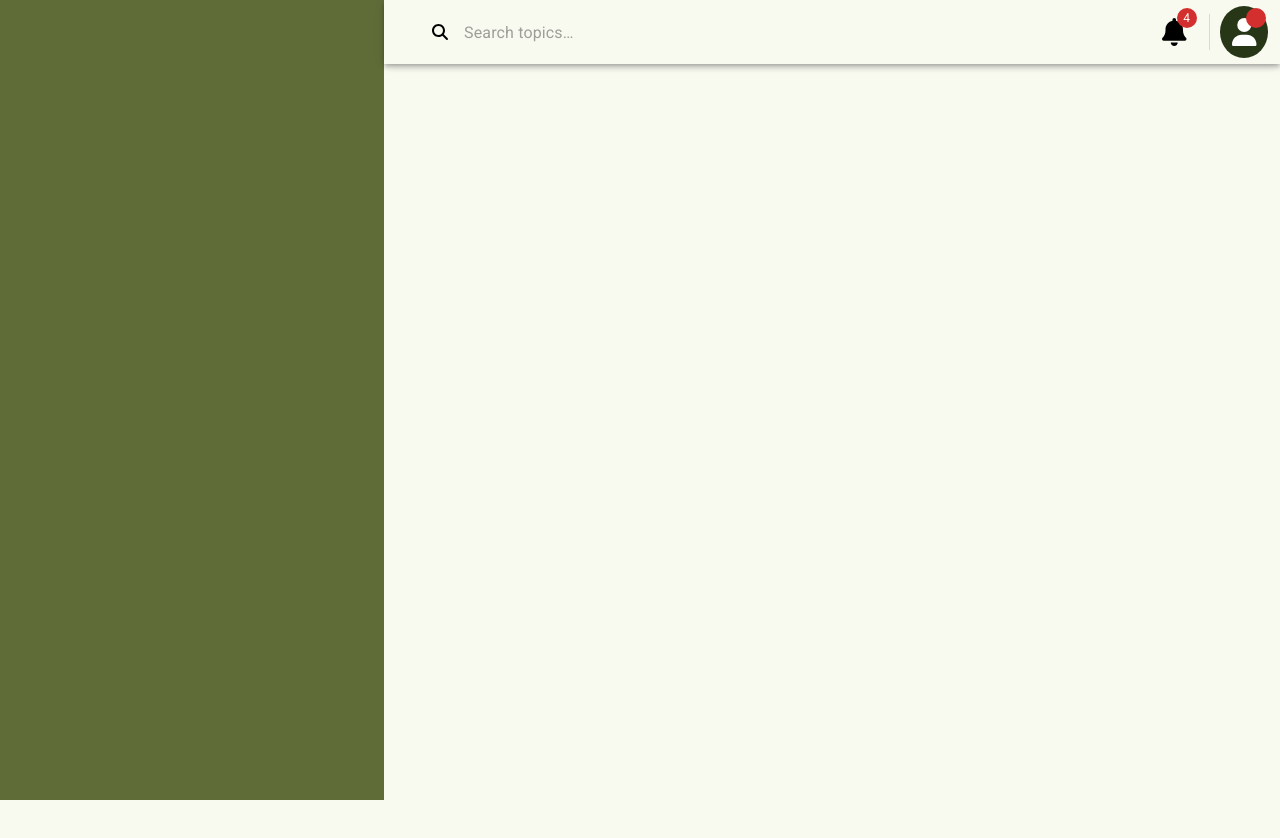
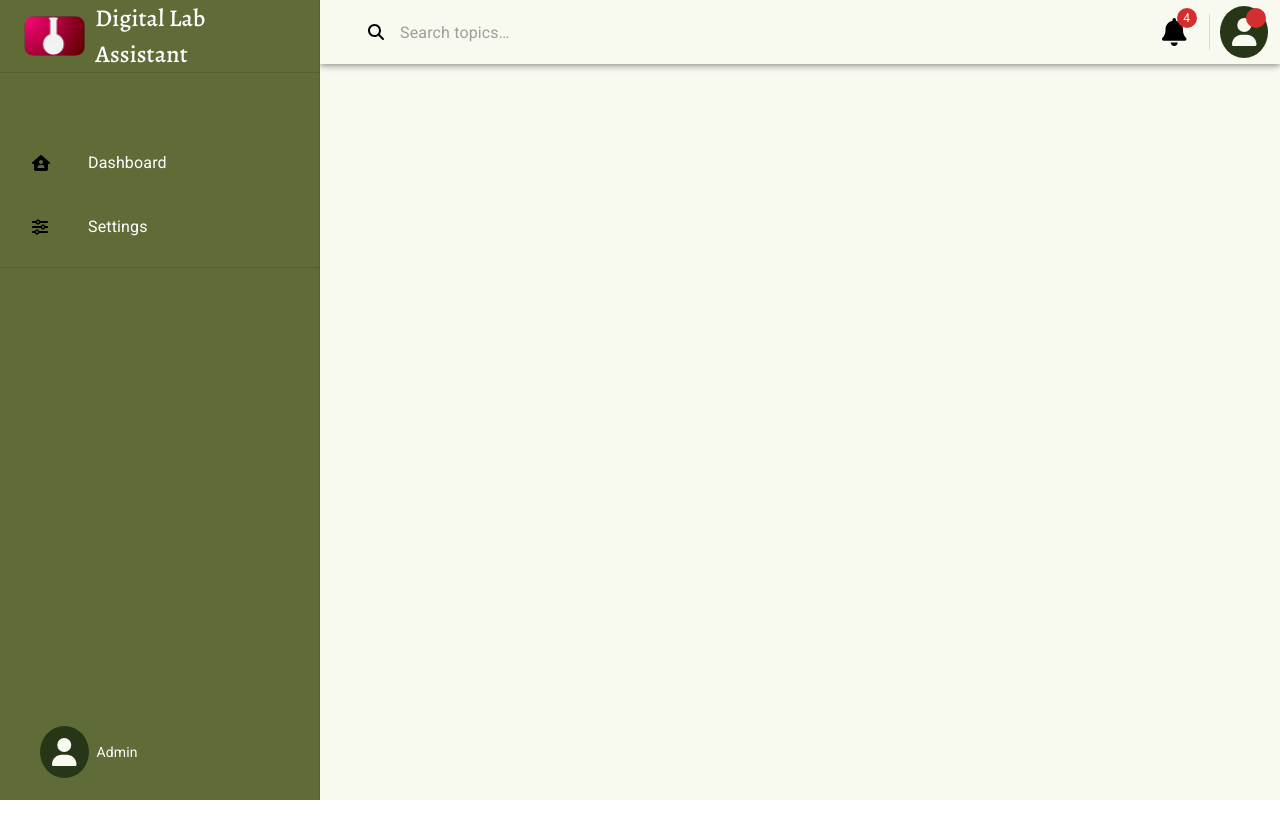
Before and after one commit to kachi33/zenSoar, a React (Create React App) app: page / in a window 1280 px wide. Shown: the top 838 px of the page. After the commit the page ends 800 px from the top, so only its background shows below. Built offline with nearby package versions, Linux system fonts and the light colour scheme.

Commit message:
feat: Integrate Sidebar component into app layout
- Add Sidebar component to the main app layout
- Style Header component to accommodate the new Sidebar
- Apply consistent theming and custom styles to enhance UI

```diff
--- a/src/App.js
+++ b/src/App.js
@@ -1,8 +1,10 @@
 import React from 'react';
 import './header.css'
+// import Sidebar from './components/Sidebar';
 import {ThemeProvider}  from '@mui/material/styles';
 import CssBaseline from '@mui/material/CssBaseline';
 import combinedTheme from './theme/combinedTheme';
+// import Header from './components/Header';
 import Layout from './Layout';
 
 
@@ -12,8 +14,10 @@ const App = function() {
     <ThemeProvider theme={combinedTheme}>
       <CssBaseline/>
       <Layout/>
+      {/* <Header/> */}
 
 
+      {/* <Sidebar/> */}
   </ThemeProvider>
   );
 }
--- a/src/Layout.js
+++ b/src/Layout.js
@@ -2,6 +2,7 @@ import Box from '@mui/material/Box';
 import Container from '@mui/material/Container';
 import Header from './components/Header';
 import {alpha } from '@mui/material/styles';
+import Sidebar from './components/Sidebar';
 
 
 const Layout = () => {
@@ -19,15 +20,16 @@ const Layout = () => {
             backgroundColor: (theme) => alpha(theme.palette.fill.lightGreen, 1),
         }}
     >
-        <Box
+        <Sidebar/>
+        {/* <Box
         sx={{
-            bgcolor: '#606C38',
+            // backgroundColor: (theme) => alpha(theme.palette.fill.mediumGreen, 1),
             height: '100vh',
             width: '30%',
             }}
         >
 
-        </Box>
+        </Box> */}
 
         <Box
         sx={{
--- a/src/components/header.js
+++ b/src/components/header.js
@@ -64,14 +64,13 @@ const Header = function() {
             position="fixed"
             sx={{
               backgroundColor: (theme) => alpha(theme.palette.fill.default, 0),
-            width: 'calc(100% - 30%)',
+              width: 'calc(100% - 25%)',
             }}
           >
           <Toolbar sx={{display: 'flex', justifyContent: 'space-between'}} >
-
+              {/* Search input here */}
             <Search>
               <SearchIconWrapper>
-                  {/* <SearchIcon /> */}
                   <FontAwesomeIcon icon={faMagnifyingGlass} style={{color: "#000000",}} />
               </SearchIconWrapper>
               <StyledInputBase
@@ -81,14 +80,16 @@ const Header = function() {
             </Search>
 
             <Box sx={{ display:'flex'  }}>
-            <IconButton size="large" aria-label="show 9 new notifications" color="inherit"
+              <IconButton
+                size="large"
+                aria-label="show 9 new notifications"
+                color="inherit"
                 sx={{
                   backgroundColor: (theme) => alpha(theme.palette.fill.default, 0),
                   '&:hover': {
                     backgroundColor: (theme) => alpha(theme.palette.fill.light, 1), // Ensuring the hover color remains the same
                     }
                   }}
-
               >
                 <Badge badgeContent={4} color="error">
                   <FontAwesomeIcon
@@ -113,7 +114,7 @@ const Header = function() {
                 sx={{
                   backgroundColor: (theme) => alpha(theme.palette.fill.darkGreen, 1),
                   '&:hover': {
-                    backgroundColor: (theme) => alpha(theme.palette.fill.light, 1), // Ensuring the hover color remains the same
+                      backgroundColor: (theme) => alpha(theme.palette.fill.mediumGreen, 1), // Ensuring the hover color remains the same
                   },
                 }}
                 >
@@ -121,7 +122,7 @@ const Header = function() {
                 <FontAwesomeIcon
                 icon={faUser}
                 style={{
-                color: (theme) => alpha(theme.palette.color.light, 1),
+                  color: '#F8FAF0',
                   }}
                   />
                 </Badge>
```
Also changed, not shown: 1 other file (tests, documents, lock files or other folders). Lines whose indentation alone changed are shown as unchanged.
